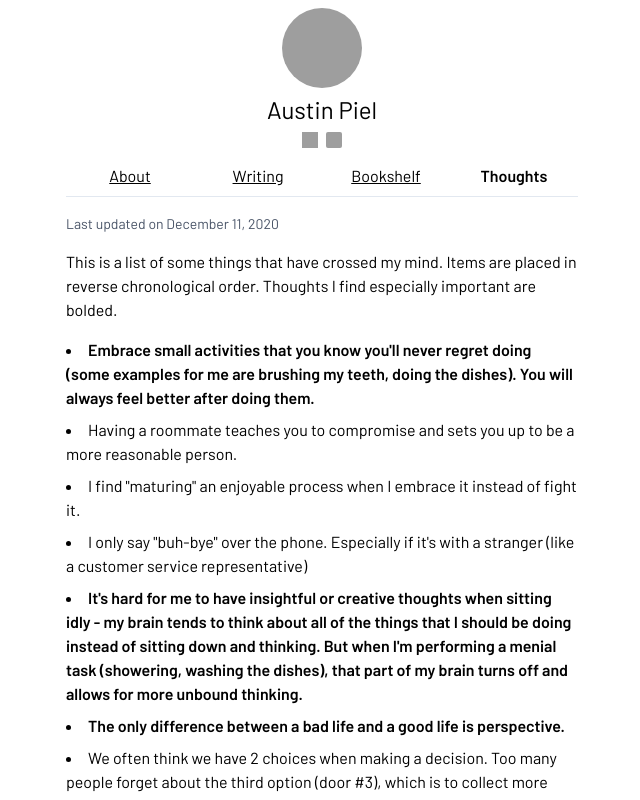
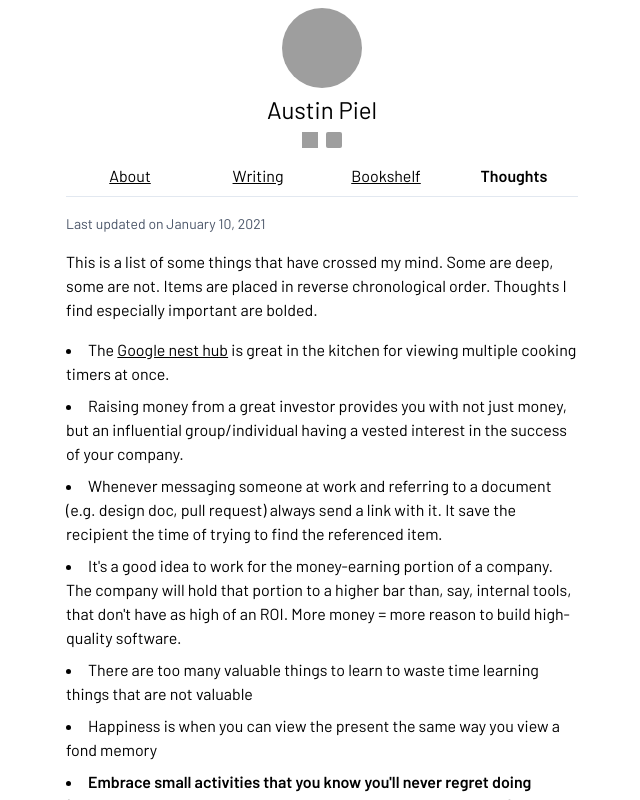
Before and after one commit to apiel51/austinnick.blog, a Next.js app: page /thoughts in a window 1280 px wide. Shown: the whole page, without its empty margins (318-958 px from the left). Built offline with nearby package versions, Linux system fonts and the light colour scheme; grey boxes are pictures that could not be loaded.

Commit message:
Update thoughts

```diff
--- a/components/thoughts/index.tsx
+++ b/components/thoughts/index.tsx
@@ -2,12 +2,48 @@ export default function Thoughts() {
   return (
     <div className="pb-8">
       <div className="text-sm pb-4 text-gray-700">
-        Last updated on December 11, 2020
+        Last updated on January 10, 2021
       </div>
-      This is a list of some things that have crossed my mind. Items are placed
-      in reverse chronological order. Thoughts I find especially important are
-      bolded.
+      This is a list of some things that have crossed my mind. Some are deep,
+      some are not. Items are placed in reverse chronological order. Thoughts I
+      find especially important are bolded.
       <ul className="list-disc list-inside pt-4 grid gap-y-2">
+        <li>
+          The{" "}
+          <a
+            aria-label="Google nest hub link"
+            className="underline"
+            href="https://store.google.com/us/product/google_nest_hub"
+            target="_blank"
+          >
+            Google nest hub
+          </a>{" "}
+          is great in the kitchen for viewing multiple cooking timers at once.
+        </li>
+        <li>
+          Raising money from a great investor provides you with not just money,
+          but an influential group/individual having a vested interest in the
+          success of your company.
+        </li>
+        <li>
+          Whenever messaging someone at work and referring to a document (e.g.
+          design doc, pull request) always send a link with it. It save the
+          recipient the time of trying to find the referenced item.
+        </li>
+        <li>
+          It's a good idea to work for the money-earning portion of a company.
+          The company will hold that portion to a higher bar than, say, internal
+          tools, that don't have as high of an ROI. More money = more reason to
+          build high-quality software.
+        </li>
+        <li>
+          There are too many valuable things to learn to waste time learning
+          things that are not valuable
+        </li>
+        <li>
+          Happiness is when you can view the present the same way you view a
+          fond memory
+        </li>
         <li className="font-semibold">
           Embrace small activities that you know you'll never regret doing (some
           examples for me are brushing my teeth, doing the dishes). You will
```
